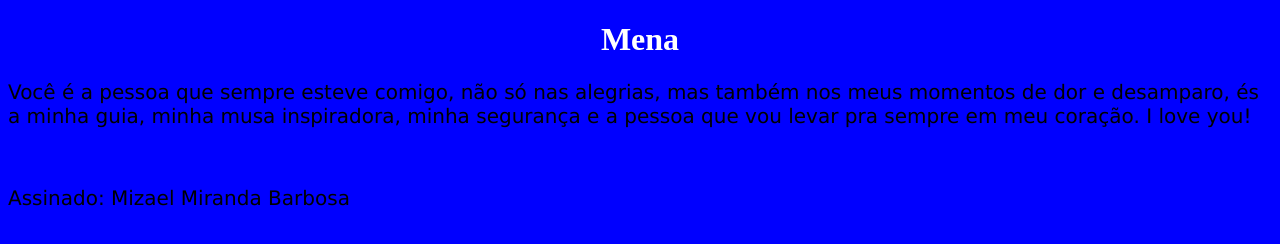
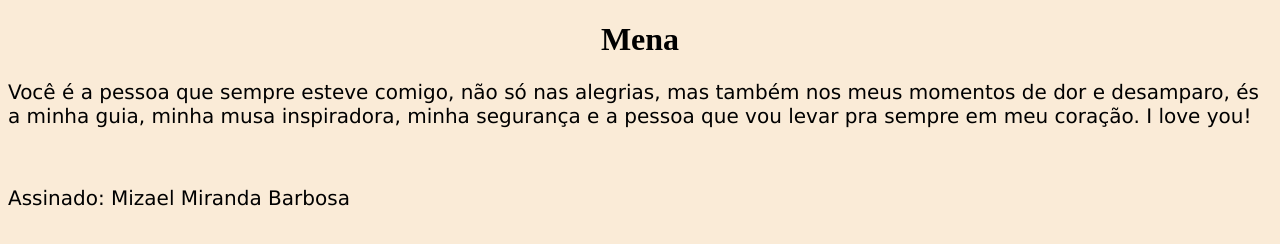
Before and after one commit to Malaquiasz/papai, a plain HTML site: page index.html in a window 1280 px wide. Drawn offline with Linux system fonts and the light colour scheme.

Commit message:
Add - Style CSS

```diff
--- a/css/estilo.css
+++ b/css/estilo.css
@@ -1,9 +1,9 @@
 body {
-  background-color: blue; /*Pode escolher outra cor se quiser*/
+  background-color: antiquewhite; /*Pode escolher outra cor se quiser*/
 }
 
 h1 {
-  color: white; /*Pode escolher outra cor se quiser*/
+  color: black; /*Pode escolher outra cor se quiser*/
   text-align: center;
 }
 
```
